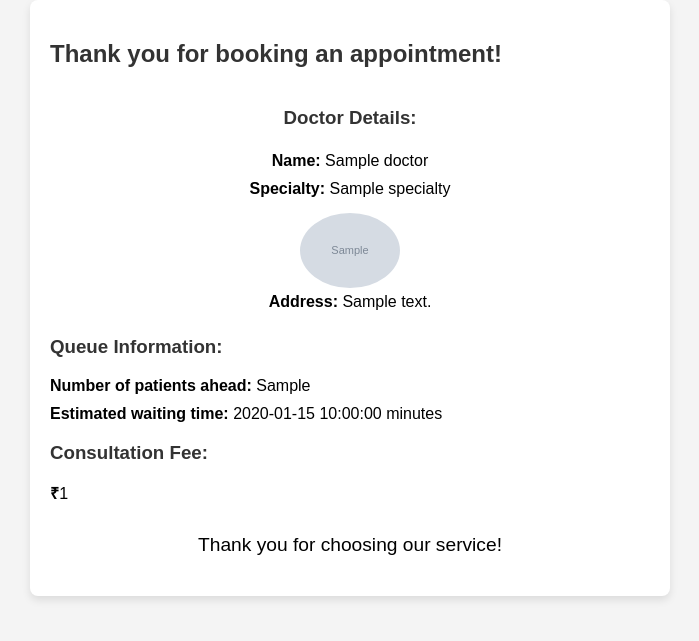
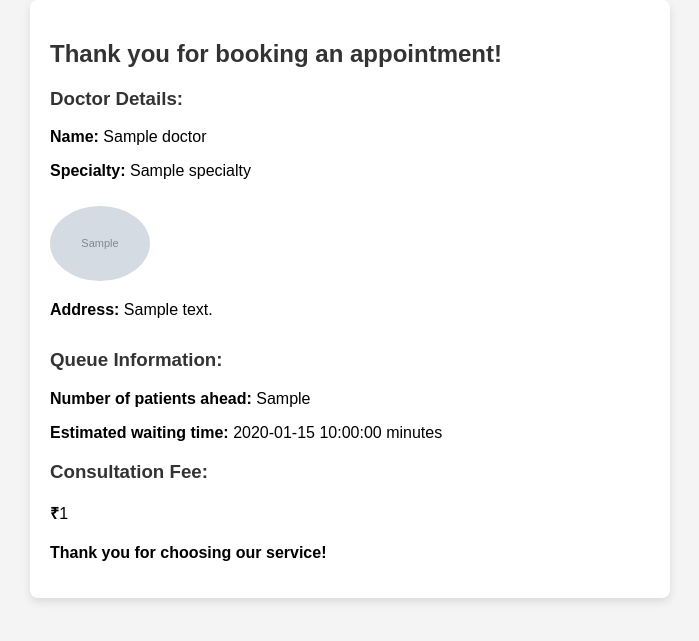
Before and after one commit to phoenix-hacks/DeezNuts, a Flask app: template DeezNuts/doctorAppointment/templates/confirmation.html in a window 1280 px wide. Shown: the part 120-761 px from the top of the page, without its empty margins (290-989 px from the left). Run offline with Flask 3, Linux system fonts and the light colour scheme; the template is opened without the code that fills it: most values are stand-ins (such as "Sample title", 1, 10 or a date in 2020); grey boxes marked "Sample" are stand-in pictures.

Commit message:
Add files via upload

```diff
--- a/DeezNuts/doctorAppointment/templates/confirmation.html
+++ b/DeezNuts/doctorAppointment/templates/confirmation.html
@@ -33,36 +33,23 @@
     }
 
     .doctor-info {
-      margin-top: 20px;
-      display: flex;
-      flex-direction: column;
-      align-items: center;
-      text-align: center;
+      margin-bottom: 30px;
     }
 
     .doctor-info img {
-      margin-top: 10px;
       width: 100px;
       height: auto;
       border-radius: 50%;
+      margin-top: 10px;
     }
 
-    .doctor-info p {
-      margin: 5px 0;
+    .thanks {
+      margin-top: 20px;
+      font-weight: bold;
     }
 
     .appointment-info {
       margin-top: 20px;
-    }
-
-    .appointment-info p {
-      margin: 10px 0;
-    }
-
-    .thanks {
-      margin-top: 30px;
-      text-align: center;
-      font-size: 1.2em;
     }
   </style>
 </head>
```
Also changed, not shown: DeezNuts/doctorAppointment/templates/index.html (+9 -3 lines).
